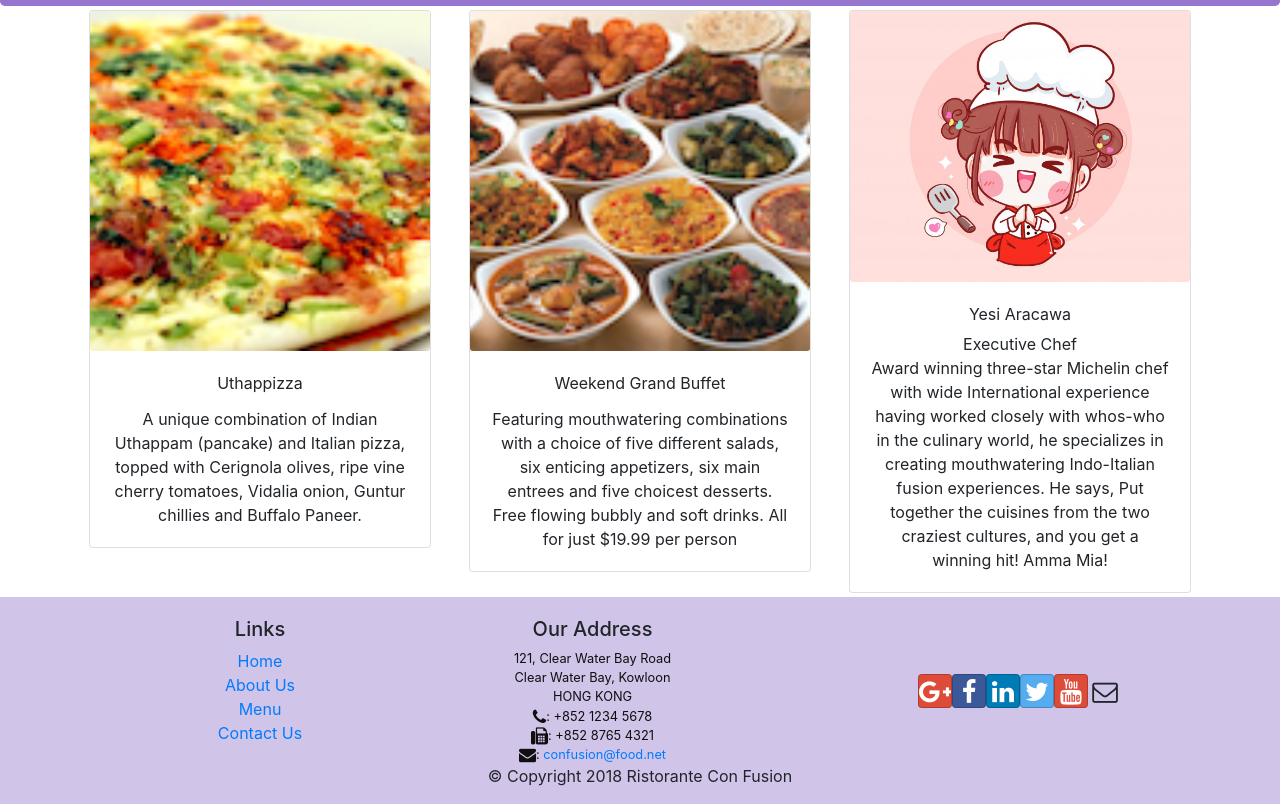
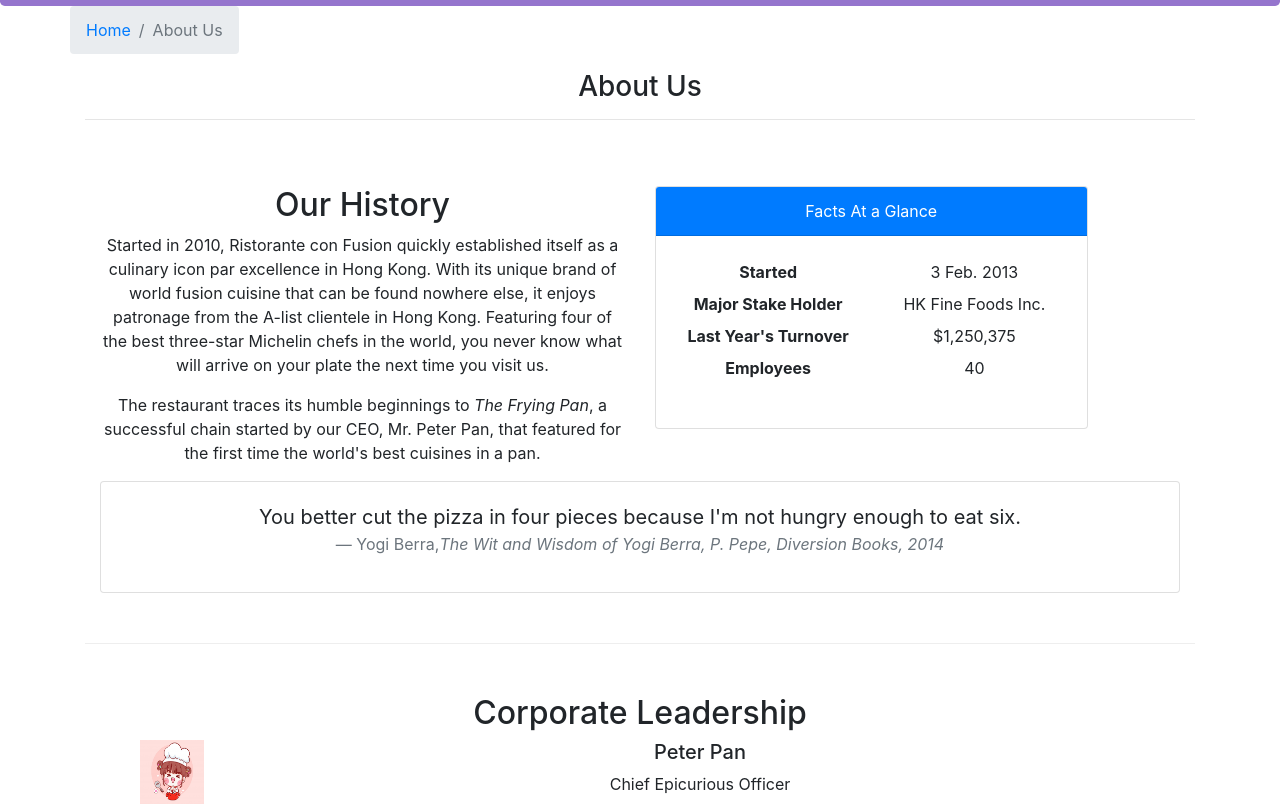
Before and after one commit to yesi-aracawa/confusion-rxapp, a React (Create React App) app: page /aboutus in a window 1280 px wide. Before the commit this address led to /home. Shown: the part 336-1140 px from the top of the page. Built offline with nearby package versions, Linux system fonts and the light colour scheme.

Commit message:
feat: Add AboutUs component
Change leaders pic ref, add About component in Main, delete OnClick unused from Menucomponent, Add functions to show leaders in About component

```diff
--- /dev/null
+++ b/src/components/AboutComponent.js
@@ -0,0 +1,106 @@
+import React from 'react';
+import { Breadcrumb, BreadcrumbItem, Card, CardBody, CardHeader, Media } from 'reactstrap';
+import { Link } from 'react-router-dom';
+
+function RenderLeader({ leader }) {
+	return (
+		<Media>
+			<img className="align-self-start mr-3" width={64} height={64} src={leader.image} alt={leader.name} />
+			<Media body>
+				<Media heading>
+					<h5>{leader.name}</h5>
+				</Media>
+				<p>{leader.designation}</p>
+				<p>{leader.description}</p>
+			</Media>
+		</Media>
+	);
+}
+
+const About = (props) => {
+	const leaders = props.leaders.map((leader) => {
+		return (
+			<div>
+				<RenderLeader leader={leader} />
+			</div>
+		);
+	});
+
+	return (
+		<div className="container">
+			<div className="row">
+				<Breadcrumb>
+					<BreadcrumbItem>
+						<Link to="/home">Home</Link>
+					</BreadcrumbItem>
+					<BreadcrumbItem active>About Us</BreadcrumbItem>
+				</Breadcrumb>
+				<div className="col-12">
+					<h3>About Us</h3>
+					<hr />
+				</div>
+			</div>
+			<div className="row row-content">
+				<div className="col-12 col-md-6">
+					<h2>Our History</h2>
+					<p>
+						Started in 2010, Ristorante con Fusion quickly established itself as a culinary icon par
+						excellence in Hong Kong. With its unique brand of world fusion cuisine that can be found nowhere
+						else, it enjoys patronage from the A-list clientele in Hong Kong. Featuring four of the best
+						three-star Michelin chefs in the world, you never know what will arrive on your plate the next
+						time you visit us.
+					</p>
+					<p>
+						The restaurant traces its humble beginnings to <em>The Frying Pan</em>, a successful chain
+						started by our CEO, Mr. Peter Pan, that featured for the first time the world's best cuisines in
+						a pan.
+					</p>
+				</div>
+				<div className="col-12 col-md-5">
+					<Card>
+						<CardHeader className="bg-primary text-white">Facts At a Glance</CardHeader>
+						<CardBody>
+							<dl className="row p-1">
+								<dt className="col-6">Started</dt>
+								<dd className="col-6">3 Feb. 2013</dd>
+								<dt className="col-6">Major Stake Holder</dt>
+								<dd className="col-6">HK Fine Foods Inc.</dd>
+								<dt className="col-6">Last Year's Turnover</dt>
+								<dd className="col-6">$1,250,375</dd>
+								<dt className="col-6">Employees</dt>
+								<dd className="col-6">40</dd>
+							</dl>
+						</CardBody>
+					</Card>
+				</div>
+				<div className="col-12">
+					<Card>
+						<CardBody className="bg-faded">
+							<blockquote className="blockquote">
+								<p className="mb-0">
+									You better cut the pizza in four pieces because I'm not hungry enough to eat six.
+								</p>
+								<footer className="blockquote-footer">
+									Yogi Berra,
+									<cite title="Source Title">
+										The Wit and Wisdom of Yogi Berra, P. Pepe, Diversion Books, 2014
+									</cite>
+								</footer>
+							</blockquote>
+						</CardBody>
+					</Card>
+				</div>
+			</div>
+			<div className="row row-content">
+				<div className="col-12">
+					<h2>Corporate Leadership</h2>
+				</div>
+				<div className="col-12">
+					<Media list>{leaders}</Media>
+				</div>
+			</div>
+		</div>
+	);
+};
+
+export default About;
--- a/src/components/MainComponent.js
+++ b/src/components/MainComponent.js
@@ -5,6 +5,7 @@
 import Menu from './MenuComponent';
 import DishDetail from './DishDetailComponent';
 import Contact from './ContactComponent';
+import About from './AboutComponent';
 import { Switch, Route, Redirect } from 'react-router-dom';
 import { DISHES } from '../shared/dishes';
 import { COMMENTS } from '../shared/comments';
@@ -52,6 +53,7 @@
 					<Route exact path="/menu" component={() => <Menu dishes={this.state.dishes} />} />
 					<Route path="/menu/:dishId" component={DishWithId} />
 					<Route exact path="/contactus" component={Contact} />
+					<Route exact path="/aboutus" component={() => <About leaders={this.state.leaders} />} />
 					<Redirect to="/home" />
 				</Switch>
 				<Footer />
--- a/src/components/MenuComponent.js
+++ b/src/components/MenuComponent.js
@@ -2,7 +2,7 @@
 import { Card, CardImg, CardImgOverlay, CardTitle, Breadcrumb, BreadcrumbItem } from 'reactstrap';
 import { Link } from 'react-router-dom';
 
-function RenderMenuItem({ dish, onClick }) {
+function RenderMenuItem({ dish }) {
 	return (
 		<Card>
 			<Link to={`/menu/${dish.id}`}>
--- a/src/shared/leaders.js
+++ b/src/shared/leaders.js
@@ -2,7 +2,7 @@
 	{
 		id: 0,
 		name: 'Peter Pan',
-		image: '/assets/images/alberto.png',
+		image: '/assets/images/yesidonut.png',
 		designation: 'Chief Epicurious Officer',
 		abbr: 'CEO',
 		featured: false,
@@ -12,7 +12,7 @@
 	{
 		id: 1,
 		name: 'Dhanasekaran Witherspoon',
-		image: '/assets/images/alberto.png',
+		image: '/assets/images/yesidonut.png',
 		designation: 'Chief Food Officer',
 		abbr: 'CFO',
 		featured: false,
@@ -22,7 +22,7 @@
 	{
 		id: 2,
 		name: 'Agumbe Tang',
-		image: '/assets/images/alberto.png',
+		image: '/assets/images/yesidonut.png',
 		designation: 'Chief Taste Officer',
 		abbr: 'CTO',
 		featured: false,
```
